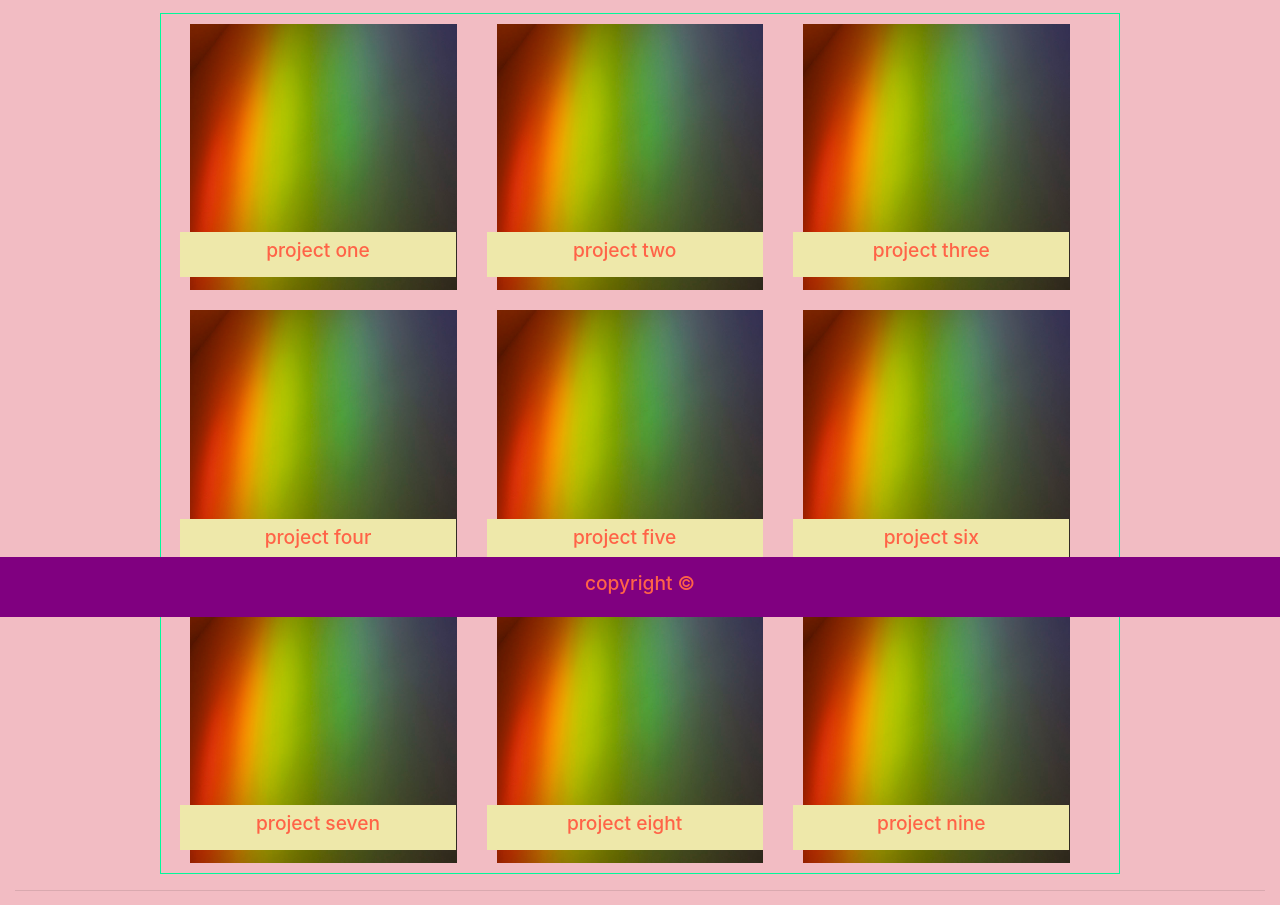
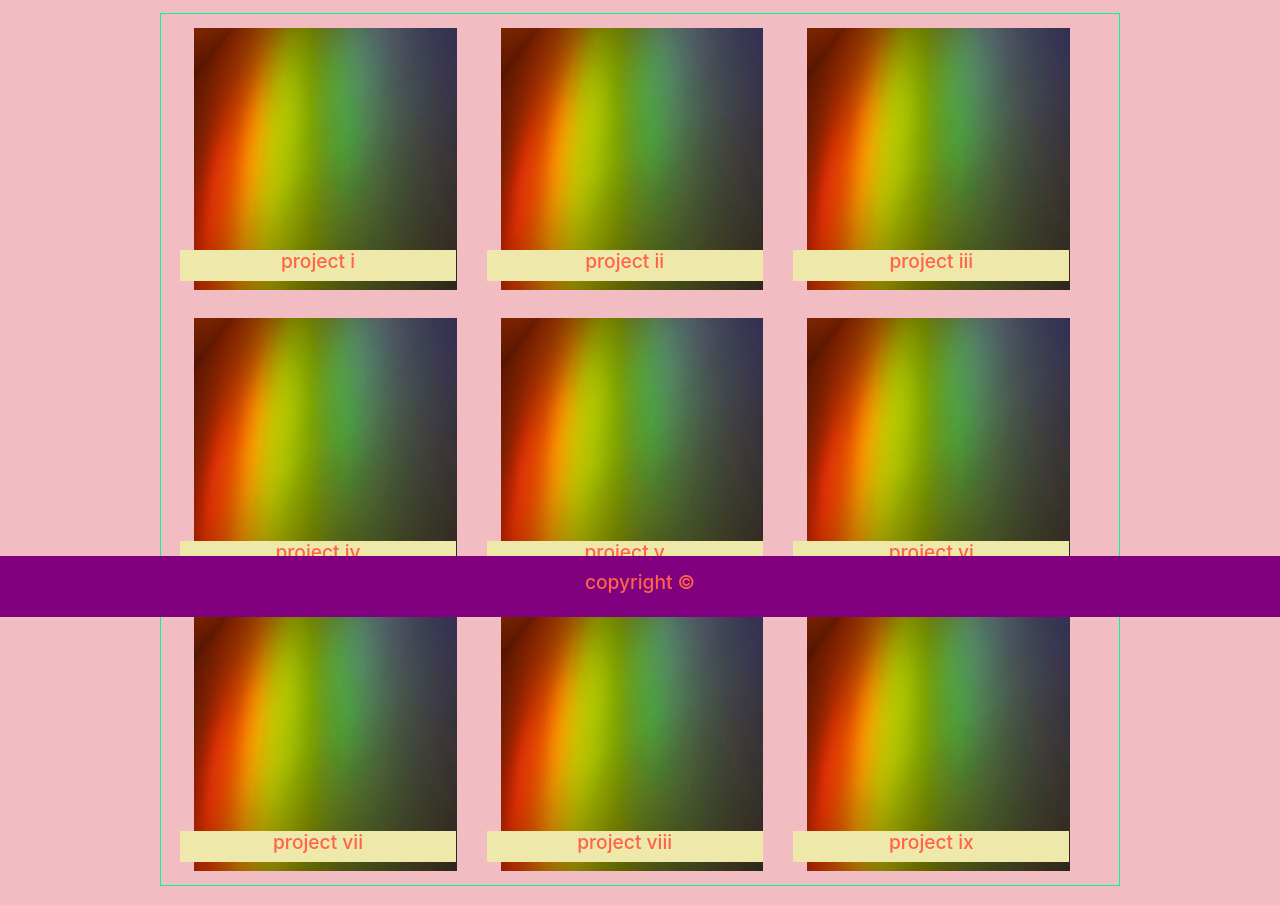
Before and after one commit to skrantzz/01_11_HW, a plain HTML site: page portfolio.html in a window 1280 px wide. Shown: the part 183-1088 px from the top of the page. Drawn offline with nearby package versions, Linux system fonts and the light colour scheme.

Commit message:
final submission

```diff
--- a/assets/css/style.css
+++ b/assets/css/style.css
@@ -1,7 +1,7 @@
 html,
 body {
   margin: 0;
-  height: 100vh;
+  height: 140vh;
   width: 100vw;
 }
 
@@ -11,8 +11,13 @@ body {
   display: flex;
 }
 
+header {
+  font-size: 1.2rem;
+}
+
 p {
-  font-size: 20px;
+  font-size: 1.2rem;
+  text-transform: lowercase;
 }
 
 h1 {
@@ -21,8 +26,11 @@ h1 {
 }
 h2 {
   color: tomato;
-  font-size: 1.2rem;
+  text-align: center;
+  font-size: 2.2rem;
 }
+
+/* nav */
 
 .nav {
   letter-spacing: 0.2rem;
@@ -35,11 +43,81 @@ ul,
 li {
   list-style-type: none;
   display: inline-block;
-  font-size: 2rem;
+  margin-left: -19px;
+  letter-spacing: 6px;
+  word-spacing: 25px;
+  font-size: 1.9rem;
 }
 
 a:hover {
   color: mediumspringgreen;
+}
+
+/* about me */
+
+.about-me {
+  padding: auto;
+  border: 1px solid mediumspringgreen;
+  justify-content: center;
+  letter-spacing: 0.15rem;
+  text-align: justify;
+}
+
+.name {
+  font-size: 5rem;
+  color: yellow;
+  border: 2px solid mediumspringgreen;
+  letter-spacing: 0.3rem;
+  text-align: center;
+}
+
+.me-img {
+  text-align: center;
+}
+
+/* portfolio */
+
+.row-photos {
+  flex: 25%;
+  max-width: 100%;
+  padding: 0 4px;
+}
+
+.thumbnail {
+  position: relative;
+}
+
+.caption {
+  background-color: palegoldenrod;
+  position: absolute;
+  bottom: 8%;
+  width: 90%;
+}
+
+.image-cont {
+  border: 1px solid mediumspringgreen;
+  width: 960px;
+  /* position: relative; */
+  margin: 0 auto;
+}
+
+img {
+  padding: 7px;
+  margin: 7px;
+  width: 100%;
+}
+
+/* contact  */
+
+.contact-section {
+  width: 960px;
+  margin: auto;
+  padding: 0 20px;
+  border: 1px solid mediumspringgreen;
+}
+
+.mb-5 {
+  letter-spacing: 0.2rem;
 }
 
 .footer {
@@ -48,65 +126,14 @@ a:hover {
   position: fixed;
   bottom: 0;
   width: 100%;
-  height: 60px;
   padding: 15px;
-}
-.about_me {
-  width: 960px;
+  margin: 0 auto;
 }
 
-.name {
-  font-size: 5rem;
-  color: yellow;
-  border: 2px solid mediumspringgreen;
-  letter-spacing: 0.3rem;
-}
-
-span {
-  margin: auto;
-  padding: 50px;
-}
+/* media */
 
 @media only screen and (max-width: 600px) {
   body {
     background-color: lightblue;
   }
-  .nav {
-    display: list-item;
-  }
 }
-
-.row-photos {
-  flex: 25%;
-  max-width: 100%;
-  padding: 0 4px;
-}
-
-.col-photos {
-  padding: auto;
-  margin: auto;
-}
-.image-cont {
-  border: 1px solid mediumspringgreen;
-  width: 960px;
-}
-
-.project-name {
-  background-color: palegoldenrod;
-  text-align: center;
-  position: absolute;
-  bottom: 8%;
-  width: 90%;
-  margin-left: auto;
-  /* margin-right: auto; */
-  padding: 7px
-}
-img {
-  padding: 5px;
-  margin: 5px;
-}
-
-.contact-section {
-width: 960px;
-margin: auto;
-}
--- /dev/null
+++ b/assets/css/test.css
@@ -0,0 +1,65 @@
+html,
+body {
+  margin: 0;
+  height: 100vh;
+  width: 100vw;
+}
+
+body {
+  background-color: rgb(242, 188, 195);
+  line-height: 2;
+  display: flex;
+}
+
+header {
+  font-size: 1.2rem;
+}
+
+p {
+  font-size: 1.2rem;
+  text-transform: lowercase;
+}
+
+h1 {
+  color: tomato;
+  font-size: 1.2rem;
+}
+h2 {
+  color: tomato;
+  text-align: center;
+  font-size: 2.2rem;
+}
+
+
+/* portfolio */
+
+.row-photos {
+  flex: 25%;
+  max-width: 100%;
+  padding: 0 4px;
+}
+
+.col-photos {
+  padding: auto;
+  margin: auto;
+}
+.image-cont {
+  border: 1px solid mediumspringgreen;
+  width: 960px;
+  position: relative;
+}
+
+.project-name {
+  background-color: palegoldenrod;
+  /* text-align: center; */
+  position: absolute;
+  bottom: 8%;
+  width: 90%;
+  margin: auto;
+}
+img {
+  padding: 5px;
+  margin: 5px;
+}
+
+}
--- a/portfolio.html
+++ b/portfolio.html
@@ -1,14 +1,20 @@
 <!DOCTYPE html>
 <html lang="en">
-
   <head>
     <!-- Required meta tags -->
     <meta charset="utf-8" />
-  <meta name="viewport" content="width=device-width, initial-scale=1, shrink-to-fit=no" />
+    <meta
+      name="viewport"
+      content="width=device-width, initial-scale=1, shrink-to-fit=no"
+    />
 
     <!-- Bootstrap CSS -->
-  <link rel="stylesheet" href="https://stackpath.bootstrapcdn.com/bootstrap/4.4.1/css/bootstrap.min.css"
-    integrity="sha384-Vkoo8x4CGsO3+Hhxv8T/Q5PaXtkKtu6ug5TOeNV6gBiFeWPGFN9MuhOf23Q9Ifjh" crossorigin="anonymous" />
+    <link
+      rel="stylesheet"
+      href="https://stackpath.bootstrapcdn.com/bootstrap/4.4.1/css/bootstrap.min.css"
+      integrity="sha384-Vkoo8x4CGsO3+Hhxv8T/Q5PaXtkKtu6ug5TOeNV6gBiFeWPGFN9MuhOf23Q9Ifjh"
+      crossorigin="anonymous"
+    />
     <link rel="stylesheet" type="text/css" href="assets/css/style.css" />
 
     <title>Sydney Krantz Is Awesome!</title>
@@ -30,78 +36,79 @@
         </div>
       </div>
       <br />
-    <div class="container image-cont">
-      <div class="row row-photos">
-        <div class="col-md-4 col-photos">
+      <div class="container page-wrap image-cont">
+        <div class="row row-photos text-center">
+          <div class="col-md-4 thumbnail">
             <div class="project-text">
-            <div class="project-name">
-              <h2>project one</h2>
-            </div>
-            <img src="assets/images/11_JTREE_DOVE_283.png" class="img-fluid" />
+              <img src="assets/images/11_JTREE_DOVE_283.png" />
+              <div class="caption">
+                <h1>project i</h1>
               </div>
             </div>
-        <div class="col-md-4 col-photos">
+          </div>
+          <div class="col-md-4 thumbnail">
             <div class="project-text">
-            <div class="project-name">
-              <h2>project two</h2>
+              <div class="caption">
+                <h1>project ii</h1>
               </div>
-            <img src="assets/images/11_JTREE_DOVE_283.png" class="img-fluid" />
+              <img src="assets/images/11_JTREE_DOVE_283.png" />
             </div>
           </div>
-        <div class="col-md-4 col-photos">
+          <div class="col-md-4 thumbnail">
             <div class="project-text">
-            <div class="project-name">
-              <h2>project three</h2>
+              <div class="caption">
+                <h1>project iii</h1>
               </div>
-            <img src="assets/images/11_JTREE_DOVE_283.png" class="img-fluid" />
+              <img src="assets/images/11_JTREE_DOVE_283.png" />
             </div>
           </div>
-        <div class="col-md-4 col-photos">
+          <div class="col-md-4 thumbnail">
             <div class="project-text">
-            <div class="project-name">
-              <h2>project four</h2>
+              <div class="caption">
+                <h1>project iv</h1>
               </div>
-            <img src="assets/images/11_JTREE_DOVE_283.png" class="img-fluid" />
+              <img src="assets/images/11_JTREE_DOVE_283.png" />
             </div>
           </div>
-        <div class="col-md-4 col-photos">
+          <div class="col-md-4 thumbnail">
             <div class="project-text">
-            <div class="project-name">
-              <h2>project five</h2>
+              <div class="caption">
+                <h1>project v</h1>
               </div>
-            <img src="assets/images/11_JTREE_DOVE_283.png" class="img-fluid" />
+              <img src="assets/images/11_JTREE_DOVE_283.png" />
             </div>
           </div>
-        <div class="col-md-4 col-photos">
+          <div class="col-md-4 thumbnail">
             <div class="project-text">
-            <div class="project-name">
-              <h2>project six</h2>
+              <div class="caption">
+                <h1>project vi</h1>
               </div>
-            <img src="assets/images/11_JTREE_DOVE_283.png" class="img-fluid" />
+              <img src="assets/images/11_JTREE_DOVE_283.png" />
             </div>
           </div>
-        <div class="col-md-4 col-photos">
+          <div class="col-md-4 thumbnail">
             <div class="project-text">
-            <div class="project-name">
-              <h2>project seven</h2>
+              <div class="caption">
+                <h1>project vii</h1>
               </div>
-            <img src="assets/images/11_JTREE_DOVE_283.png" class="img-fluid" />
+              <img src="assets/images/11_JTREE_DOVE_283.png" />
             </div>
           </div>
-        <div class="col-md-4 col-photos">
+          <div class="col-md-4 thumbnail">
             <div class="project-text">
-            <div class="project-name">
-              <h2>project eight</h2>
+              <div class="caption">
+                <h1>project viii</h1>
               </div>
-            <img src="assets/images/11_JTREE_DOVE_283.png" class="img-fluid" />
+              <img src="assets/images/11_JTREE_DOVE_283.png" />
             </div>
           </div>
-        <div class="col-md-4 col-photos">
+          <div class="col-md-4 thumbnail">
             <div class="project-text">
-            <div class="project-name">
-              <h2>project nine</h2>
+              <div class="caption">
+                <h1>project ix</h1>
               </div>
-            <img src="assets/images/11_JTREE_DOVE_283.png" class="img-fluid" />
+              <img src="assets/images/11_JTREE_DOVE_283.png" />
+            </div>
           </div>
         </div>
       </div>
@@ -116,7 +123,5 @@
         </footer>
       </div>
     </div>
-  </div>
   </body>
-
 </html>
```
Also changed, not shown: contact.html (+0 -2 lines), index.html (+5 -9 lines), index2.html (deleted, +0 -67 lines), test.html (added, +54 -0 lines). Lines whose indentation alone changed are shown as unchanged.
